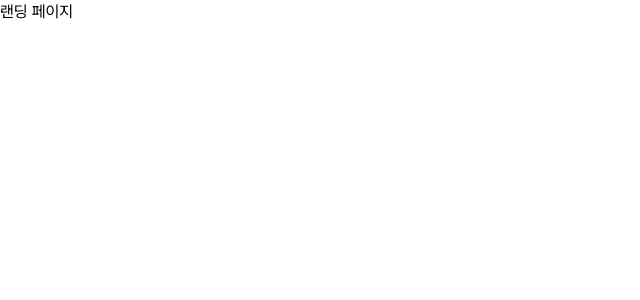
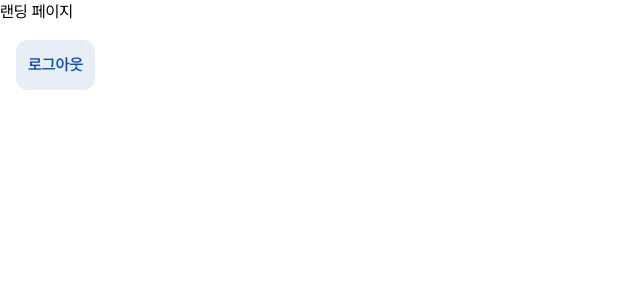
Before and after one commit to LMS10/ReMate, a Next.js app: page / in a window 1280 px wide. Shown: the top 300 px of the page, without its empty margins (0-640 px from the left). Built offline with nearby package versions, Linux system fonts and the light colour scheme.

Commit message:
✨ Feat: 임시 로그아웃 버튼 구현

```diff
--- a/src/app/(before-login)/(landing)/page.tsx
+++ b/src/app/(before-login)/(landing)/page.tsx
@@ -1,3 +1,10 @@
+import TempLogoutButton from '@/components/TempLogoutButton';
+
 export default function Home() {
-  return <div>랜딩 페이지</div>;
+  return (
+    <>
+      <div>랜딩 페이지</div>
+      <TempLogoutButton />
+    </>
+  );
 }
--- /dev/null
+++ b/src/components/TempLogoutButton.tsx
@@ -0,0 +1,18 @@
+'use client';
+
+import { signOut } from 'next-auth/react';
+import Button from './Buttons';
+
+export default function TempLogoutButton() {
+  async function handleLogout() {
+    await signOut({ callbackUrl: '/login' });
+  }
+
+  return (
+    <div className='fixed top-10 left-4 z-50'>
+      <Button variant='secondary' size='xl' className='px-3' onClick={handleLogout}>
+        로그아웃
+      </Button>
+    </div>
+  );
+}
```
